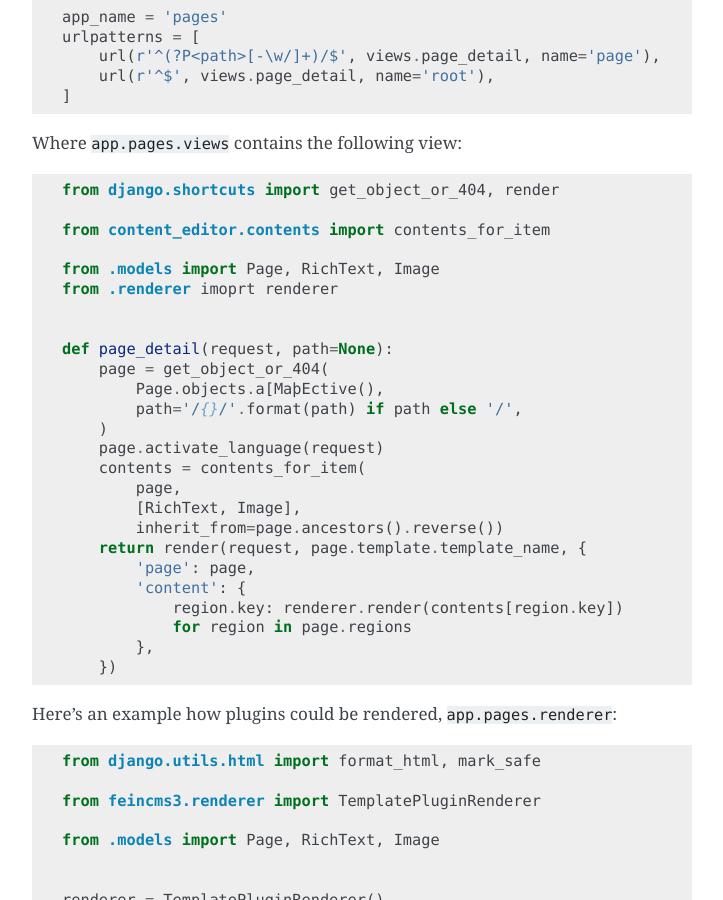
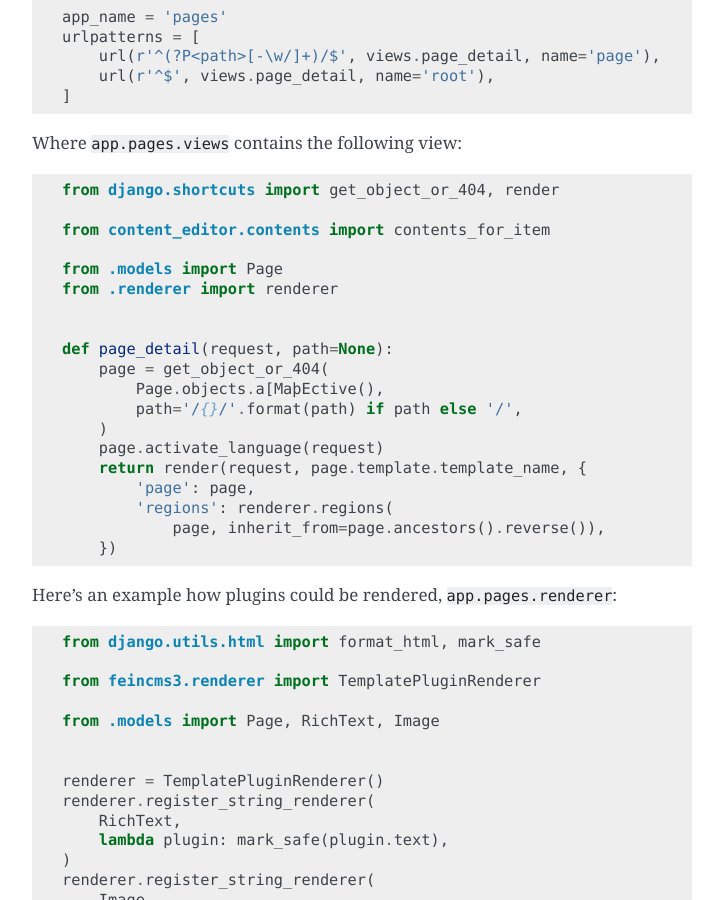
Before and after one commit to feincms/feincms3, a Sphinx documentation site: the page built from docs/index.rst, in a window 1280 px wide and 900 px high, scrolled down 5436 px. Shown: the whole window, without its empty margins (388-1111 px from the left). Built offline with Sphinx 7.4.7, drawn with Linux system fonts in a browser that asks for light colours; some of the changed text lies outside the part shown.

Commit message:
Use all new goodies in the docs

```diff
--- a/docs/index.rst
+++ b/docs/index.rst
@@ -251,8 +251,8 @@ Where ``app.pages.views`` contains the following view::
 
     from content_editor.contents import contents_for_item
 
-    from .models import Page, RichText, Image
-    from .renderer imoprt renderer
+    from .models import Page
+    from .renderer import renderer
 
 
     def page_detail(request, path=None):
@@ -261,16 +261,10 @@ Where ``app.pages.views`` contains the following view::
             path='/{}/'.format(path) if path else '/',
         )
         page.activate_language(request)
-        contents = contents_for_item(
-            page,
-            [RichText, Image],
-            inherit_from=page.ancestors().reverse())
         return render(request, page.template.template_name, {
             'page': page,
-            'content': {
-                region.key: renderer.render(contents[region.key])
-                for region in page.regions
-            },
+            'regions': renderer.regions(
+                page, inherit_from=page.ancestors().reverse()),
         })
 
 Here's an example how plugins could be rendered,
@@ -361,6 +355,20 @@ might look like::
 
     admin.site.register(models.Page, PageAdmin)
 
+And a ``pages/standard.html`` template::
+
+    {% extends "base.html" %}
+
+    {% load feincms3_renderer %}
+
+    {% block content %}
+        <main>
+            <h1>{{ page.title }}</h1>
+            {% render_region regions "main" %}
+            {# or maybe {% render_region regions "main" timeout=30 %} #}
+        </main>
+    {% endblock %}
+
 
 .. _Django: https://www.djangoproject.com/
 .. _django-content-editor: http://django-content-editor.readthedocs.org/
```
